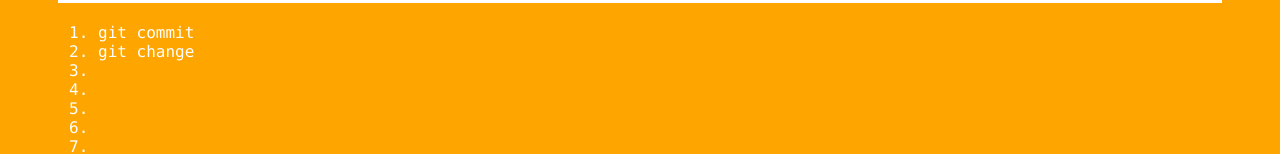
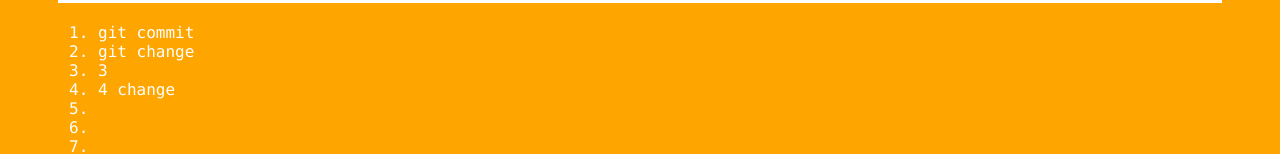
Before and after one commit to alonestargo/git_learning, a plain HTML site: page index.html in a window 1280 px wide. Both pictures are taken after a click on the element "Basic Commands". Shown: the part 318-472 px from the top of the page. Drawn offline with Linux system fonts and the light colour scheme.

Commit message:
add 3 and 4

```diff
--- a/index.html
+++ b/index.html
@@ -31,8 +31,8 @@
                 <ol>
                     <li>git commit</li>
                     <li>git change</li>
-                    <li></li>
-                    <li></li>
+                    <li>3</li>
+                    <li>4 change</li>
                     <li></li>
                     <li></li>
                     <li></li>
```
